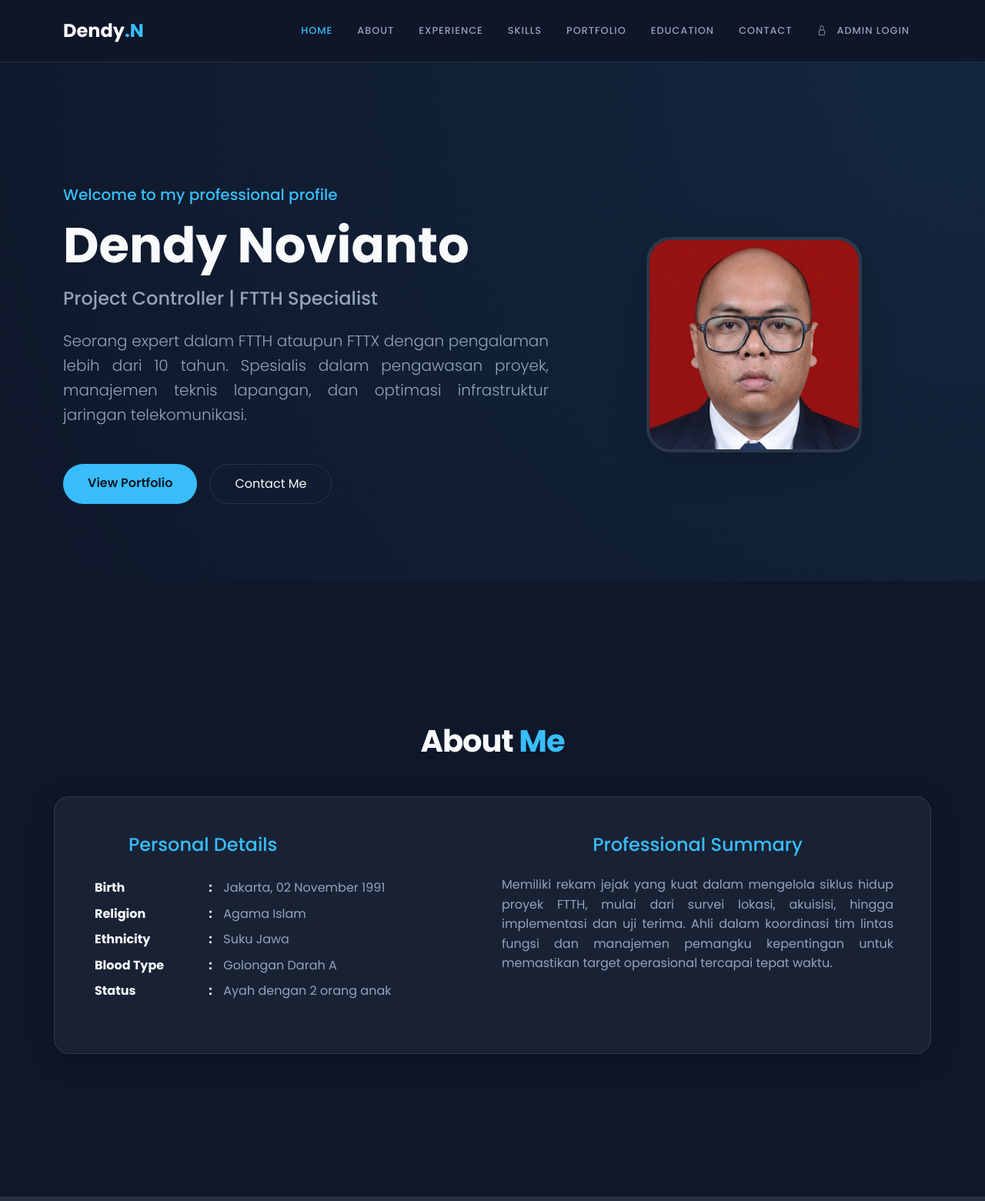
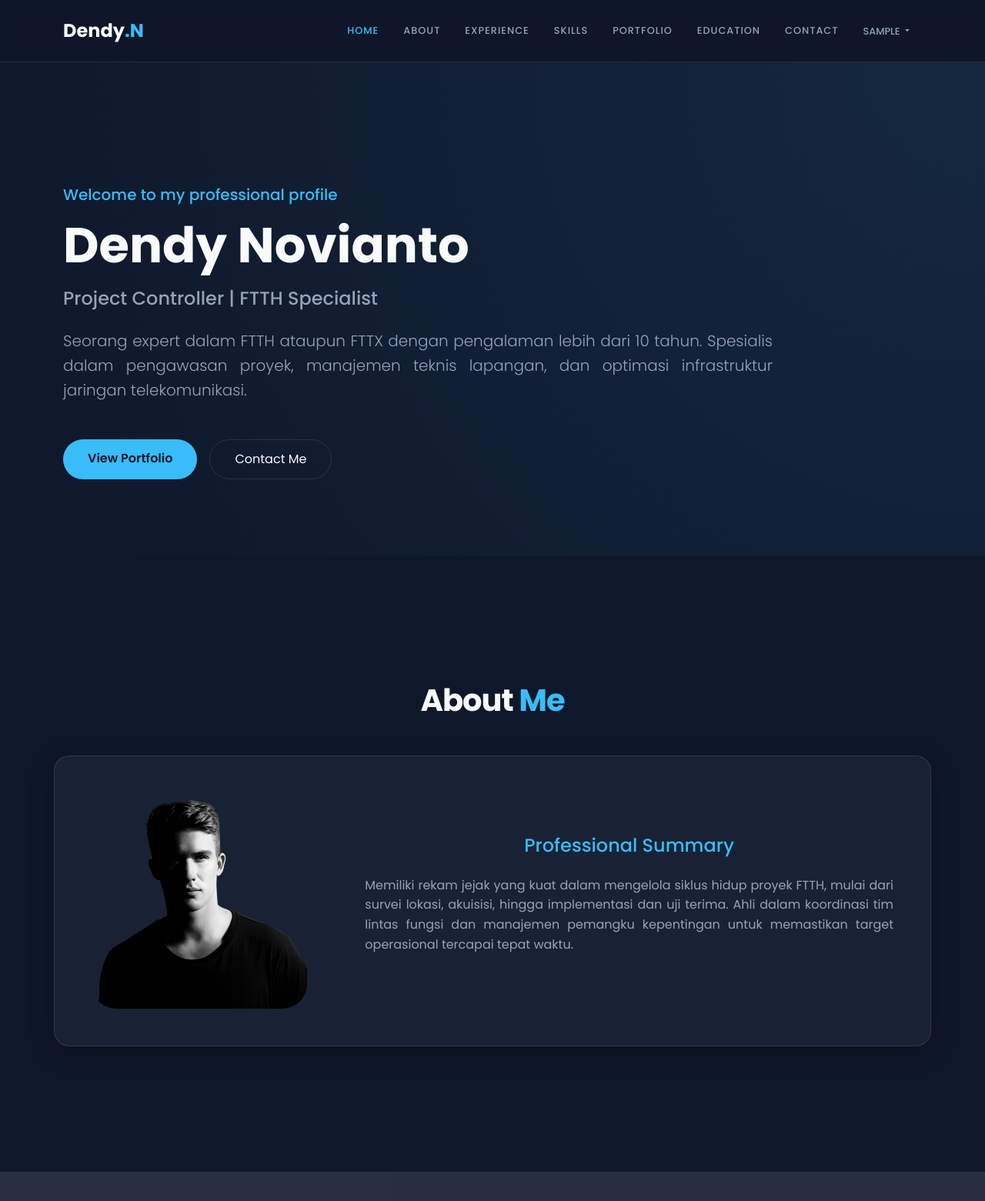
Before and after one commit to Dwi-Susilo/Portfolio-Management-System, a PHP site: page / in a window 1280 px wide. Shown: the top 1561 px of the page at 77% size. Run offline with PHP 8.4, Linux system fonts and the light colour scheme; the visitor is signed in with stand-in values (Sample User, id 1).

Commit message:
feat: tambahkan logika logout dan penyesuaian menu navigasi berdasarkan sesi

```diff
--- a/assets/css/home.css
+++ b/assets/css/home.css
@@ -58,6 +58,22 @@ body {
   /* filter: drop-shadow(0 0 2px #7ef0ff) drop-shadow(0 0 10px #7ef0ff); */
 }
 
+.dropdown-menu {
+  font-size: 0.75rem;
+  letter-spacing: 1px;
+  background: radial-gradient(circle at top right, rgba(56, 189, 248, 0.1), transparent);
+  transition: .4s;
+}
+
+.dropdown-menu li:hover {
+  background: var(--accent-color);
+  filter: drop-shadow(0 0 2px #7ef0ff) drop-shadow(0 0 10px #7ef0ff);
+}
+
+.dropdown-menu li:hover .nav-link {
+  color: var(--bg-dark) !important;
+}
+
 .hero-section {
   padding: 160px 0 100px;
   background: radial-gradient(circle at top right, rgba(56, 189, 248, 0.1), transparent);
@@ -67,9 +83,8 @@ body {
   width: 280px;
   height: 280px;
   object-fit: cover;
-  object-position: 0 -80px;
   border-radius: 2rem;
-  border: 4px solid var(--glass-border);
+  /* border: 4px solid var(--glass-border); */
 }
 
 #education,
--- a/function.php
+++ b/function.php
@@ -222,10 +222,14 @@ function logout()
 {
     global $conn;
 
-    if (isset($_SESSION['user_id'])) {
-        $userId = $_SESSION['user_id'];
+    if (! file_exists('model/users.php')) {
+        abort(500);
+    }
 
-        logoutUser($conn, $userId);
+    require_once 'model/users.php';
+
+    if (! empty($_SESSION['user_id'])) {
+        logOutUser($conn, $_SESSION['user_id']);
     }
 
     $_SESSION = [];
--- a/layouts/footer.php
+++ b/layouts/footer.php
@@ -1,5 +1,6 @@
-    <!-- Bootstrap 5 JS Bundle -->
-    <script src="assets/js/bootstrap.js"></script>
+    <!-- Bootstrap 5 JS  -->
+    <script src="https://cdn.jsdelivr.net/npm/bootstrap@5.3.8/dist/js/bootstrap.bundle.min.js" integrity="sha384-FKyoEForCGlyvwx9Hj09JcYn3nv7wiPVlz7YYwJrWVcXK/BmnVDxM+D2scQbITxI" crossorigin="anonymous"></script>
+
     <!-- Custom JS -->
     <?php if (getPath() === 'dashboard'): ?>
       <script src="assets/js/dashboard.js"></script>
--- a/model/users.php
+++ b/model/users.php
@@ -91,7 +91,7 @@ function loginUser($conn, $username, $password, $remember = false)
 
 }
 
-function logoutUser($conn, $id)
+function logOutUser($conn, $id)
 {
     $stmt = $conn->prepare("UPDATE users SET last_logout = NOW() WHERE id = ?");
     $stmt->bind_param("i", $id);
--- a/views/home.php
+++ b/views/home.php
@@ -18,10 +18,30 @@
     </ul>
     <div class="navbar-nav text-uppercase">
         <div class="nav-item">
+            <?php if ($_SESSION['isLogin']): ?>
+                <div class="dropdown ">
+                    <button class="btn dropdown-toggle nav-link text-uppercase" type="button" data-bs-toggle="dropdown" aria-expanded="false">
+                        <?php echo $_SESSION['username'] ?>
+                    </button>
+                    <ul class="dropdown-menu">
+                        <li><a class=" nav-link" href="/dashboard">Dashboard</a></li>
+                        <li><a class=" nav-link" href="/profile">Profile</a></li>
+                        <li><hr class="dropdown-divider"></li>
+                        <li>
+                            <form action="logout" method="post" class="">
+                                <button type="submit" name="logout" class=" nav-link text-uppercase" >logout</button>
+                            </form>
+                        </li>
+                    </ul>
+                </div>
+
+            <?php else: ?>
                 <a class="nav-link auth" href="login">
                     <i class="bi bi-lock me-2"></i>
                     Admin Login
                 </a>
+
+            <?php endif; ?>
         </div>
     </div>
 </div>
@@ -33,7 +53,7 @@
 <section id="home" class="section hero-section">
 <div class="container">
     <div class="row align-items-center g-5">
-    <div class="col-lg-7">
+        <div class="col-lg-10">
             <h5 class="accent-text mb-3">Welcome to my professional profile</h5>
             <h1 class="display-3 fw-bold mb-3">Dendy Novianto</h1>
             <h3 class="h4 text-muted text-desc mb-4">Project Controller | FTTH Specialist</h3>
@@ -44,9 +64,6 @@
                 <a href="#portfolio" class="btn btn-primary-custom">View Portfolio</a>
                 <a href="#contact" class="btn btn-outline-custom">Contact Me</a>
             </div>
-    </div>
-    <div class="col-lg-5 text-center">
-        <img src="assets/img/dendy.jpeg" alt="Dendy Novianto" class="profile-img shadow-lg" />
         </div>
     </div>
 </div>
@@ -61,44 +78,19 @@
     <div class="row justify-content-center">
         <div class="glass-card p-5">
             <div class="row g-4">
-        <div class="col-md-6">
-            <h4 class="mb-4 accent-text ms-5">Personal Details</h4>
-            <table class="table table-sm table-borderless">
-            <tr>
-                <th>Birth</th>
-                <th>:</th>
-                <td>Jakarta, 02 November 1991</td>
-            </tr>
-            <tr>
-                <th>Religion</th>
-                <th>:</th>
-                <td>Agama Islam</td>
-            </tr>
-            <tr>
-                <th>Ethnicity</th>
-                <th>:</th>
-                <td>Suku Jawa</td>
-            </tr>
-            <tr>
-                <th>Blood Type</th>
-                <th>:</th>
-                <td>Golongan Darah A</td>
-            </tr>
-            <tr>
-                <th>Status</th>
-                <th>:</th>
-                <td>Ayah dengan 2 orang anak</td>
-            </tr>
-            </table>
+                <div class="col-md-4">
+                    <img src="assets/img/christopher-campbell.jpg" alt="Dendy Novianto" class="profile-img" />
                 </div>
-        <div class="col-md-6">
-            <h4 class="mb-4 accent-text text-center">Professional Summary</h4>
+                <div class="col-md-8 align-content-center">
+                    <h4 class="accent-text text-center mb-4">Professional Summary</h4>
                     <p class="text-muted text-desc">
                     Memiliki rekam jejak yang kuat dalam mengelola siklus hidup proyek FTTH, mulai dari survei lokasi, akuisisi, hingga implementasi dan uji terima. Ahli dalam koordinasi tim lintas fungsi dan manajemen pemangku kepentingan
                     untuk memastikan target operasional tercapai tepat waktu.
                     </p>
                 </div>
+
             </div>
+
         </div>
     </div>
 </div>
```
Also changed, not shown: views/dashboard.php (+14 -1 lines), views/login.php (+7 -0 lines), views/register.php (+7 -0 lines), assets/img/christopher-campbell.jpg (added). Lines whose indentation alone changed are shown as unchanged.
